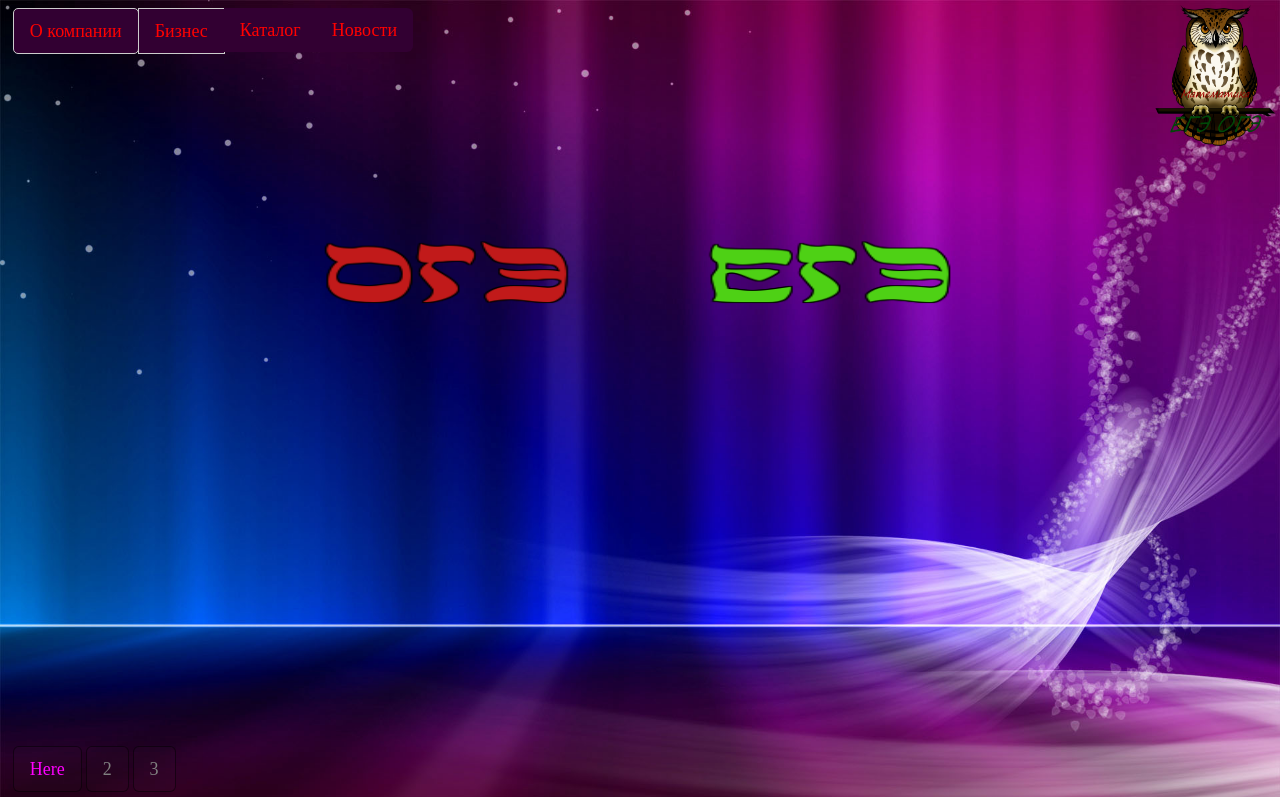
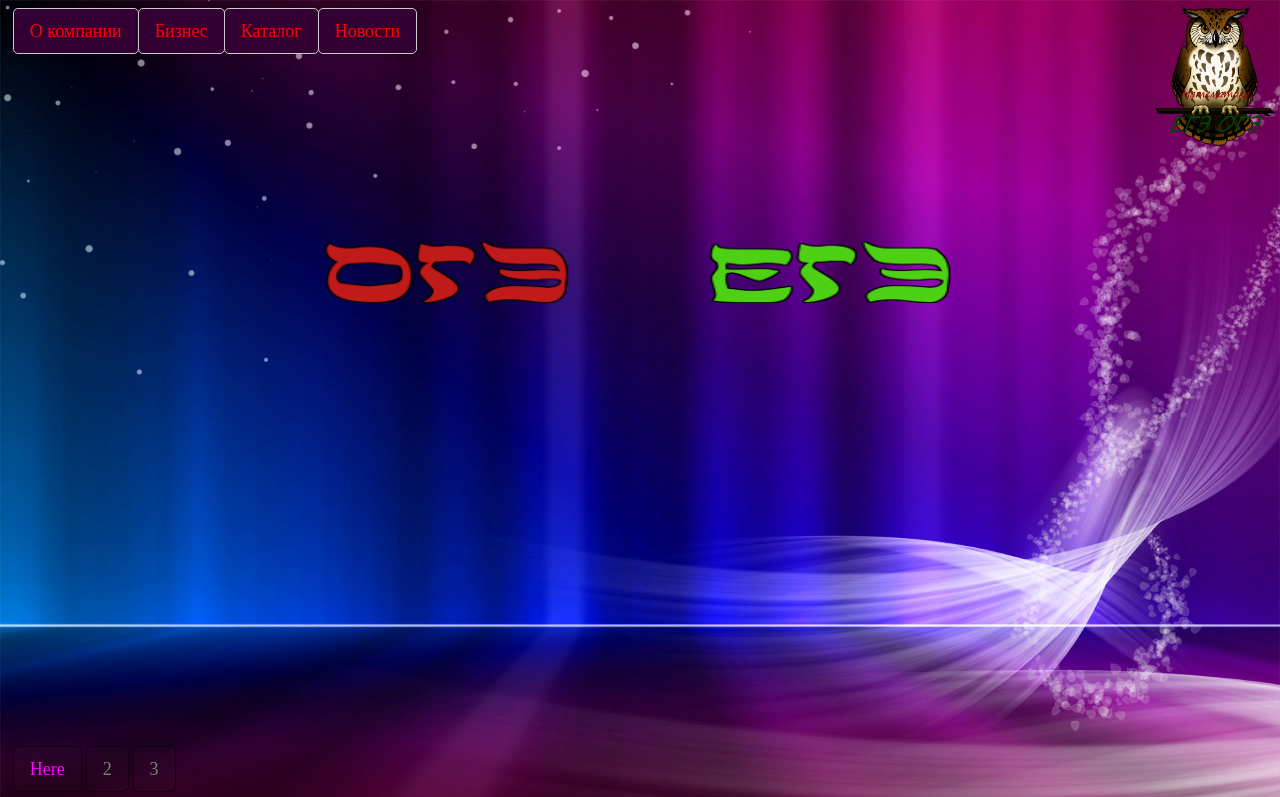
Before and after one commit to evgezoh/evgezoh.github.io, a plain HTML site: page index.html in a window 1280 px wide. Shown: the top 797 px of the page. Drawn offline with nearby package versions, Linux system fonts and the light colour scheme.

Commit message:
Update index.html

```diff
--- a/index.html
+++ b/index.html
@@ -145,17 +145,17 @@
     О компании</font></a>
   </div>
   <div class="btn-group">
-    <a id="lb2" href="pages/middle.html" class="btn btn-default btn-lg" style="background-color: rgba(50, 0, 50, 0);">
+    <a id="lb2" href="pages/middle.html" class="btn btn-default btn-lg" style="background-color: rgba(50, 0, 50, 0); border-radius: 5px">
     <font color="red" face="Segoe Print">
     Бизнес</font></a>
   </div>
   <div class="btn-group">
-    <a id="lb3" href="pages/catalog/catalog/steve-jobs/index.html" class="btn btn-default btn-lg" style="background-color: rgb(50, 0, 50); border:none">
+    <a id="lb3" href="pages/catalog/catalog/steve-jobs/index.html" class="btn btn-default btn-lg" style="background-color: rgba(50, 0, 50, 0); border-radius: 5px">
     <font color="red" face="Segoe Print">
     Каталог</font></a>
   </div>
   <div class="btn-group">
-    <a id="lb4" href="pages/right.html" class="btn btn-default btn-lg" style="background-color: rgb(50, 0, 50); border:none">
+    <a id="lb4" href="pages/right.html" class="btn btn-default btn-lg" style="background-color: rgba(50, 0, 50, 0); border-radius: 5px">
     <font color="red" face="Segoe Print">
     Новости</font></a>
   </div>
```
